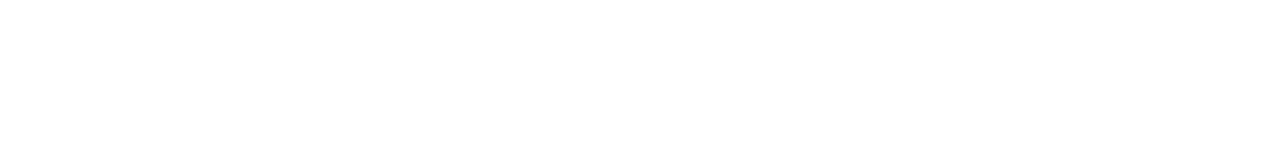
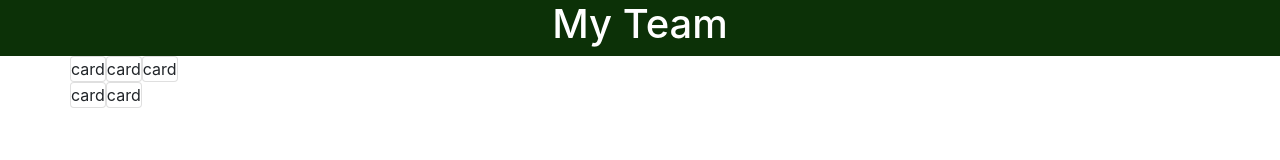
Before and after one commit to andreahergert/team_profile_generator, a website: page dist/index.html in a window 1280 px wide. Drawn offline with nearby package versions, Linux system fonts and the light colour scheme.

Commit message:
added some styling to html and css

```diff
--- a/dist/index.html
+++ b/dist/index.html
@@ -1,12 +1,29 @@
 <!DOCTYPE html>
 <html lang="en">
+
 <head>
     <meta charset="UTF-8">
     <meta http-equiv="X-UA-Compatible" content="IE=edge">
     <meta name="viewport" content="width=device-width, initial-scale=1.0">
+    <link rel="stylesheet" href="https://maxcdn.bootstrapcdn.com/bootstrap/4.0.0/css/bootstrap.min.css">
+    <link rel="stylesheet" href="style.css" />
     <title>My Team</title>
 </head>
 <body>
+    <header>
+        <h1>My Team</h1>
+    </header>
+    <div class="container">
+        <div class="row">
+            <div class="card">card</div>
+            <div class="card">card</div>
+            <div class="card">card</div>
+        </div>
+        <div class="row">
+            <div class="card">card</div>
+            <div class="card">card</div>
+        </div>
+    </div>
+</body>
 
-</body>
 </html>
--- a/dist/style.css
+++ b/dist/style.css
@@ -0,0 +1,12 @@
+body {
+    display:flex; flex-direction:column; justify-content:center;
+  }
+
+header {
+    background-color: rgb(12, 49, 7);
+}
+
+h1 {
+    text-align:center;
+    color: white;
+}
```
Also changed, not shown: 1 other file.
